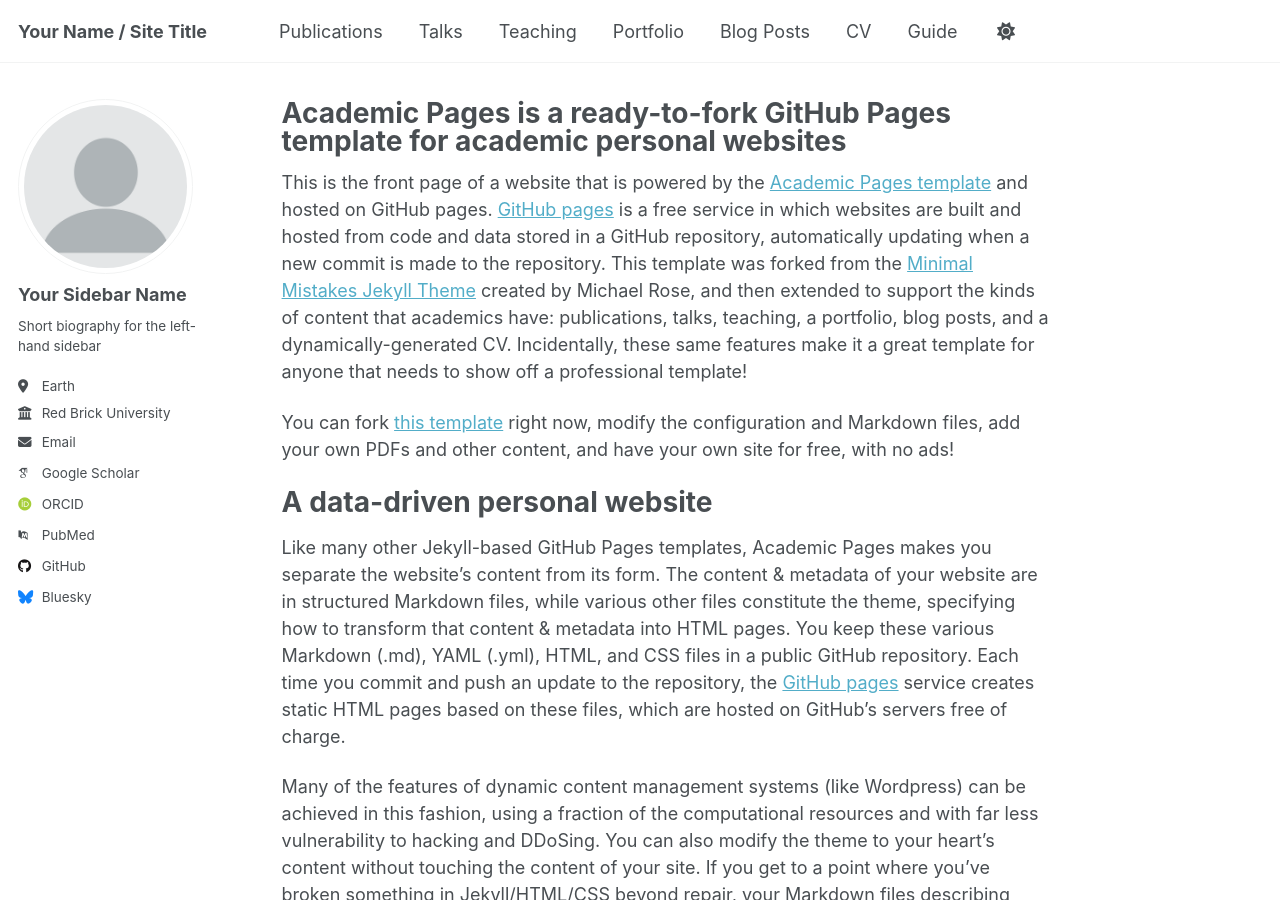
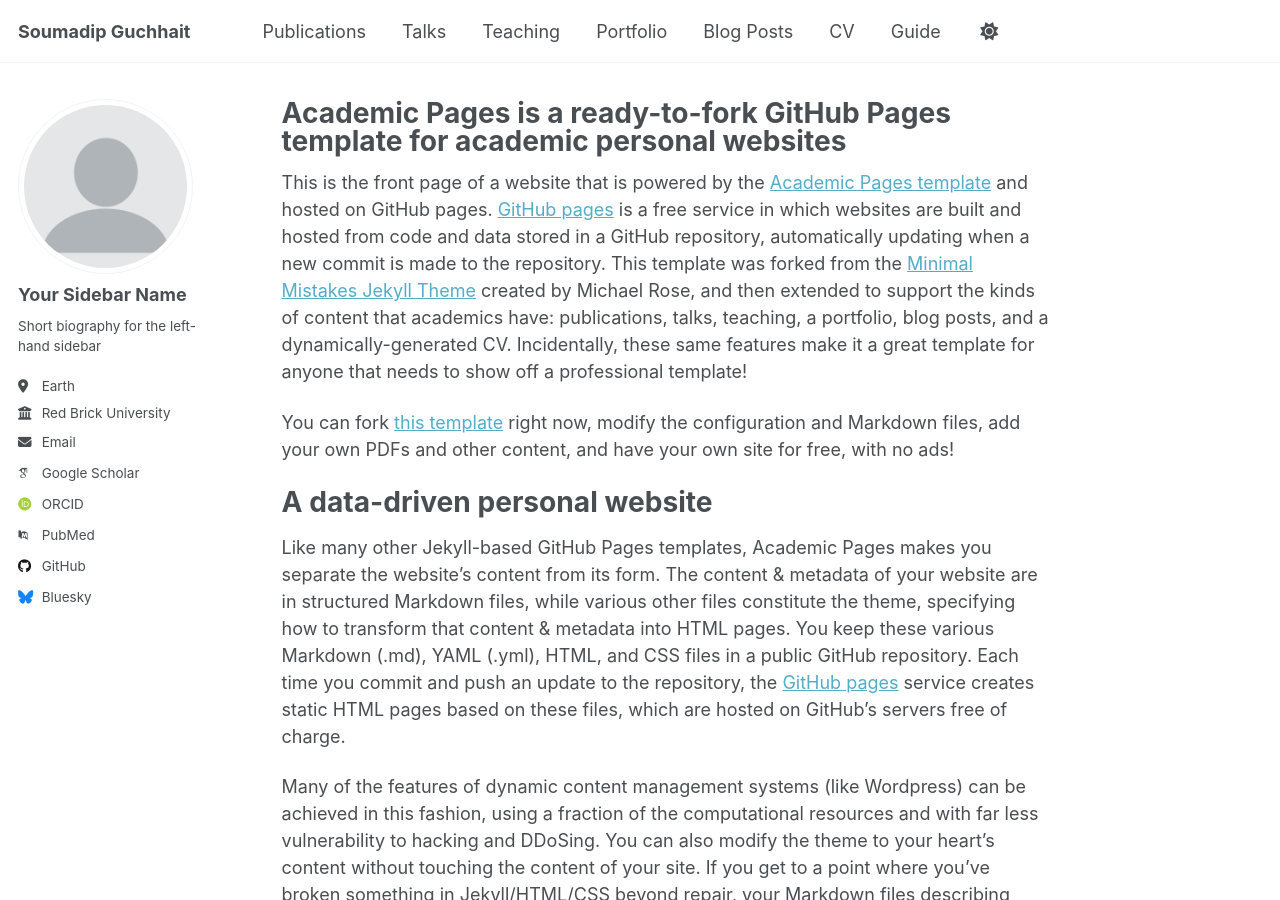
Before and after one commit to soumadipguchhait26-kittu/soumadipguchhait26-kittu.github.io, a Jekyll site: the page built from _pages/about.md, in a window 1280 px wide and 900 px high. Built offline with Jekyll 4.4.1, drawn with Linux system fonts in a browser that asks for light colours; some web fonts are replaced; a script that is not in the unit is left out.

Commit message:
Update _config.yml

```diff
--- a/_config.yml
+++ b/_config.yml
@@ -9,7 +9,7 @@
 # Basic Site Settings
 locale                   : "en-US"
 site_theme               : "default" # Currently available options are "default", "air"
-title                    : "Your Name / Site Title"
+title                    : "Soumadip Guchhait"
 title_separator          : "-"
 name                     : &name "Your Name"
 description              : &description "personal description"
```
